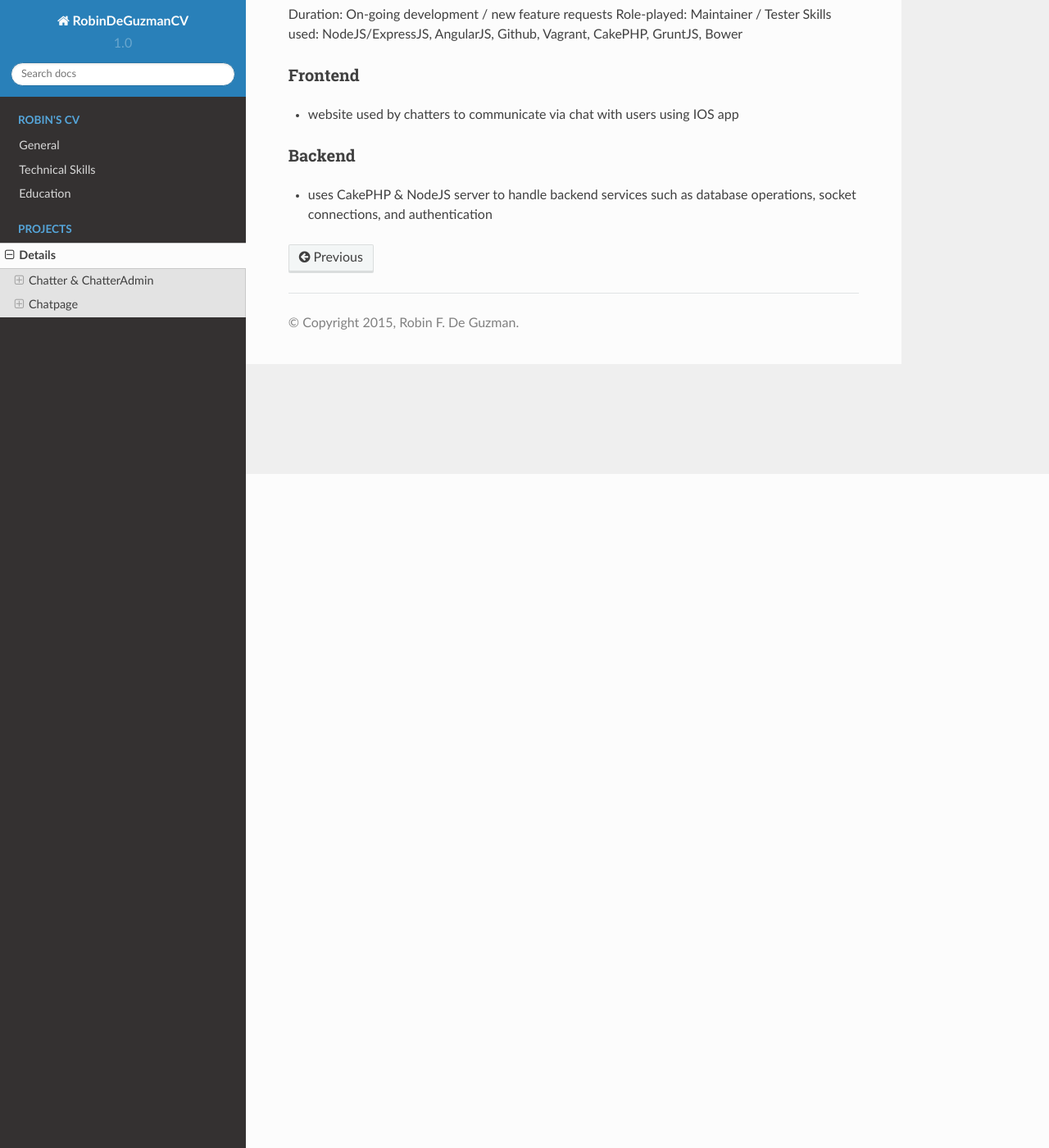
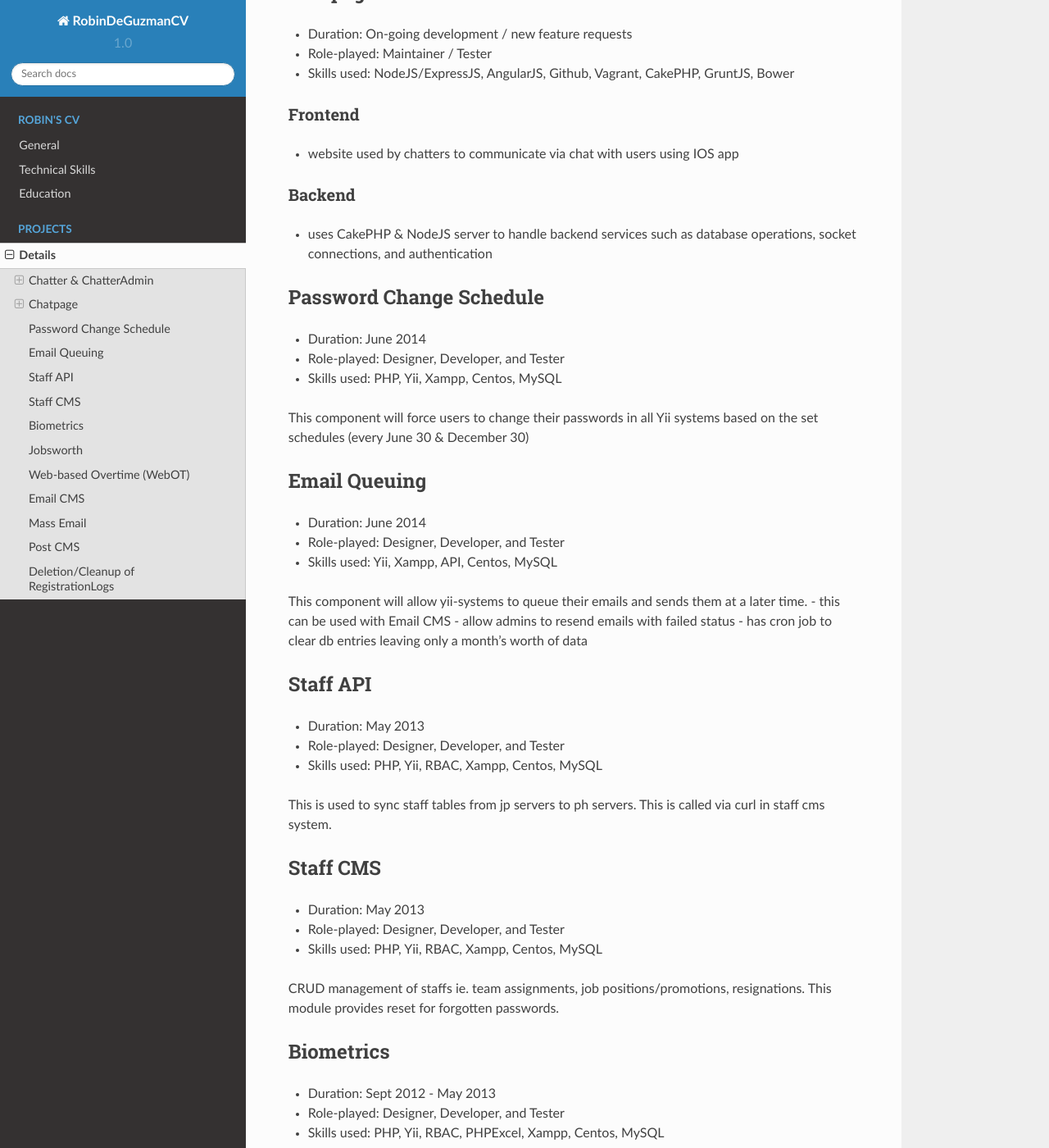
Before and after one commit to rfdeguzman21/rfdeguzman.github.io, a Sphinx documentation site: the page built from docs/projects.rst, in a window 1280 px wide and 1400 px high, scrolled down 822 px. Shown: the whole window at 82% size. Built offline with Sphinx 7.4.7 and the Read the Docs theme 2.0.0, drawn with Linux system fonts in a browser that asks for light colours; some of the changed text lies outside the part shown.

Commit message:
update projects.rst

```diff
--- a/docs/projects.rst
+++ b/docs/projects.rst
@@ -4,9 +4,9 @@ Details
 Chatter & ChatterAdmin
 ----------------------
 
-Duration: on-going development / new feature requests
-Role-played: Designer, Developer, and Tester
-Skills used: Yii, RBAC, Vagrant, CentOS, MySQL, AmazonS3, GitHub, AngularJS, Bower
+- Duration: on-going development / new feature requests
+- Role-played: Designer, Developer, and Tester
+- Skills used: Yii, RBAC, Vagrant, CentOS, MySQL, AmazonS3, GitHub, AngularJS, Bower
 
 Chatter
 ~~~~~~~
@@ -34,9 +34,9 @@ ChatterAdmin
 Chatpage
 --------
 
-Duration: On-going development / new feature requests
-Role-played: Maintainer / Tester
-Skills used: NodeJS/ExpressJS, AngularJS, Github, Vagrant, CakePHP, GruntJS, Bower
+- Duration: On-going development / new feature requests
+- Role-played: Maintainer / Tester
+- Skills used: NodeJS/ExpressJS, AngularJS, Github, Vagrant, CakePHP, GruntJS, Bower
 
 Frontend
 ~~~~~~~~
@@ -48,3 +48,134 @@ Backend
 ~~~~~~~
 
 - uses CakePHP & NodeJS server to handle backend services such as database operations, socket connections, and authentication
+
+
+Password Change Schedule
+------------------------
+
+- Duration: June 2014
+- Role-played: Designer, Developer, and Tester
+- Skills used: PHP, Yii, Xampp, Centos, MySQL
+
+This component will force users to change their passwords in all Yii systems based on the set schedules (every June 30 & December 30)
+
+
+Email Queuing
+-------------
+
+- Duration: June 2014
+- Role-played: Designer, Developer, and Tester
+- Skills used: Yii, Xampp, API, Centos, MySQL
+
+This component will allow yii-systems to queue their emails and sends them at a later time.
+- this can be used with Email CMS
+- allow admins to resend emails with failed status
+- has cron job to clear db entries leaving only a month’s worth of data
+
+
+Staff API
+---------
+
+- Duration: May 2013
+- Role-played: Designer, Developer, and Tester
+- Skills used: PHP, Yii, RBAC, Xampp, Centos, MySQL
+
+This is used to sync staff tables from jp servers to ph servers. This is called via curl in staff cms system.
+
+
+Staff CMS
+---------
+
+- Duration: May 2013
+- Role-played: Designer, Developer, and Tester
+- Skills used: PHP, Yii, RBAC, Xampp, Centos, MySQL
+
+CRUD management of staffs ie. team assignments, job positions/promotions, resignations.
+This module provides reset for forgotten passwords.
+
+
+Biometrics
+----------
+
+- Duration: Sept 2012 - May 2013
+- Role-played: Designer, Developer, and Tester
+- Skills used: PHP, Yii, RBAC, PHPExcel, Xampp, Centos, MySQL
+
+By May 2013, this project was passed on to a new developer so I can focus on other projects.
+
+- this system accepts a csv-formatted document containing staffs' time entries for a specified cutoff. Afterwards, the system will rectify the time records based on the rules provided by the Personnel team. Lastly, the system will compute for an employee's rendered work hours/minutes
+Personnel team may view the final results either through the web browser or by exporting it to excel
+- sub modules includes: uploading of employees' schedules, special entries (ie adjustments),
+and holidays
+- the system will take into consideration these sub-modules and process the work hours accordingly ie. work rendered on a holiday should be treated differently than work rendered on a regular work day
+- the system also logs errors and actions made by users for tracking purposes (developers/debugging)
+
+
+Jobsworth
+---------
+
+- Duration: Report-Bug/Fix cycle
+- Role-played: Developer and Tester (Maintenance/Improvements)
+- Skills used: Ruby, Rails, CentOS, MySQL
+
+This system allows developers to plan and schedule their projects
+
+- it lets the developers know if they're slipping behind and why
+- time tracking and extensive reports help clients what the developers have done and for how long.
+
+
+Web-based Overtime (WebOT)
+--------------------------
+
+- Duration: Sept 2013
+- Role-played: Developer & Tester
+- Skills used: PHP, Yii, RBAC, Xampp, Centos, MySQL
+
+Online interface to allow users to apply for overtime requests
+
+- managers can easily approve/disapprove requests of employees under their respective teams
+- this system is integrated with the Biometrics System, thereby considering approved OTs in the computation for rendered work hours
+
+
+Email CMS
+---------
+
+- Duration: August 2013
+- Role-played: Designer, Developer, & Tester
+- Skills used: PHP, Yii, Xampp, MySQL
+
+This module provides crud management of email templates that is used by other systems
+
+- this allows dynamic changes in email templates without changing codes in the systems
+
+
+Mass Email
+----------
+
+- Duration: August 2013
+- Role-played: Designer, Developer, & Tester
+- Skills used: PHP, Yii, Xampp, MySQL
+
+This module allows the user to send/broadcast an email message to selected recipients
+
+
+Post CMS
+--------
+
+- Duration: June 2013
+- Role-played: Designer & Developer
+- Skills used: PHP, Yii, Xampp, MySQL
+
+This system provides crud management of posts/announcements in the "What's new" section of the company's website
+
+- posts/announcements are shown depending to the type of broadcast: all, certain employees, etc.
+
+
+Deletion/Cleanup of RegistrationLogs
+------------------------------------
+
+- Duration: Sept 2013
+- Role-played: Developer
+- Skills used: PHP, Yii, Xampp, CRON, MySQL
+
+This module is run via cron which deletes all logs, leaving only a month's worth of data in reference to the run/execution date
```
